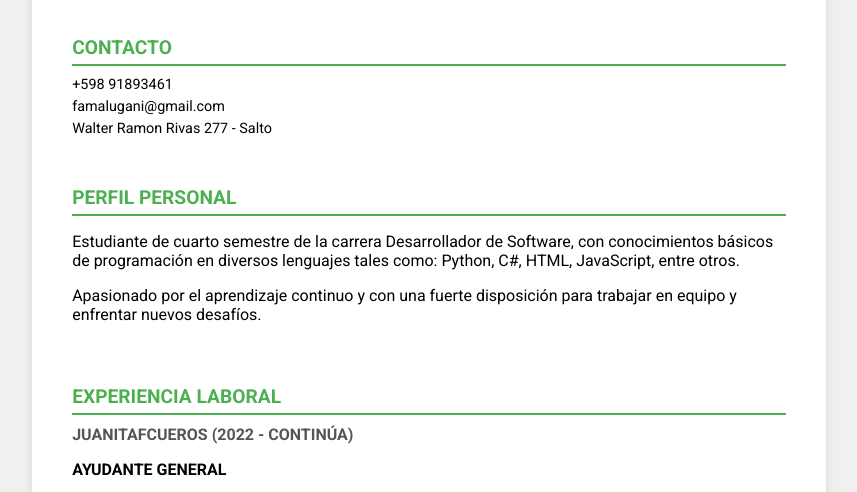
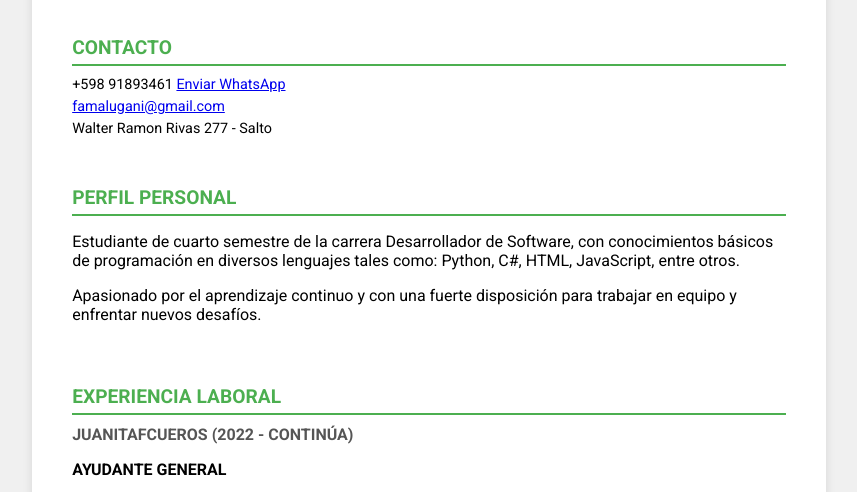
Before and after one commit to GabrielFioritti-53/1er_entrega_html, a plain HTML site: page sopas_webp/index.html in a window 1280 px wide. Shown: the part 281-773 px from the top of the page, without its empty margins (211-1068 px from the left). Drawn offline with Linux system fonts and the light colour scheme.

Commit message:
anananashei

```diff
--- a/sopas_webp/index.html
+++ b/sopas_webp/index.html
@@ -28,8 +28,8 @@
             <div class="section contact">
                 <h3>CONTACTO</h3>
                 <ul>
-                    <li>+598 91893461</li>
-                    <li>famalugani@gmail.com</li>
+                    <li>+598 91893461 <a href="https://api.whatsapp.com/send?phone=59891893461">Enviar WhatsApp</a></li>
+                    <li><a href="mailto:famalugani@gmail.com">famalugani@gmail.com</a></li>
                     <li>Walter Ramon Rivas 277 - Salto</li>
                 </ul>
             </div>
@@ -103,6 +103,9 @@
                     <li>Microprocesadores</li>
                 </ul>
             </div>
+            <div>
+                <iframe width="560" height="315" src="https://www.youtube.com/embed/PjfeGG1K44U" title="🇺🇾 Diego Forlan | FIFA World Cup Goals" frameborder="0" allow="accelerometer; autoplay; clipboard-write; encrypted-media; gyroscope; picture-in-picture; web-share" referrerpolicy="strict-origin-when-cross-origin" allowfullscreen></iframe>
+            </div>
         </div>
 
         <div class="page">
```
